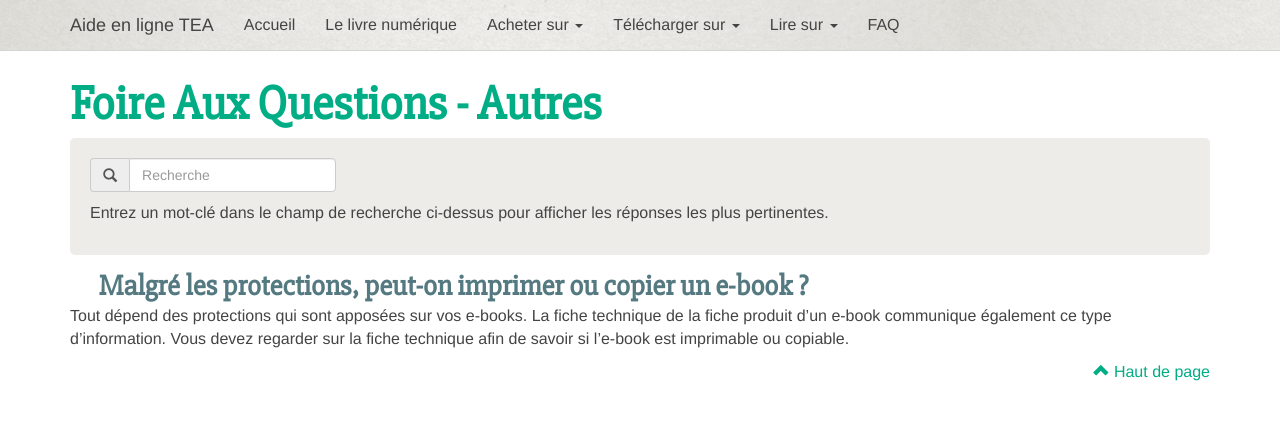
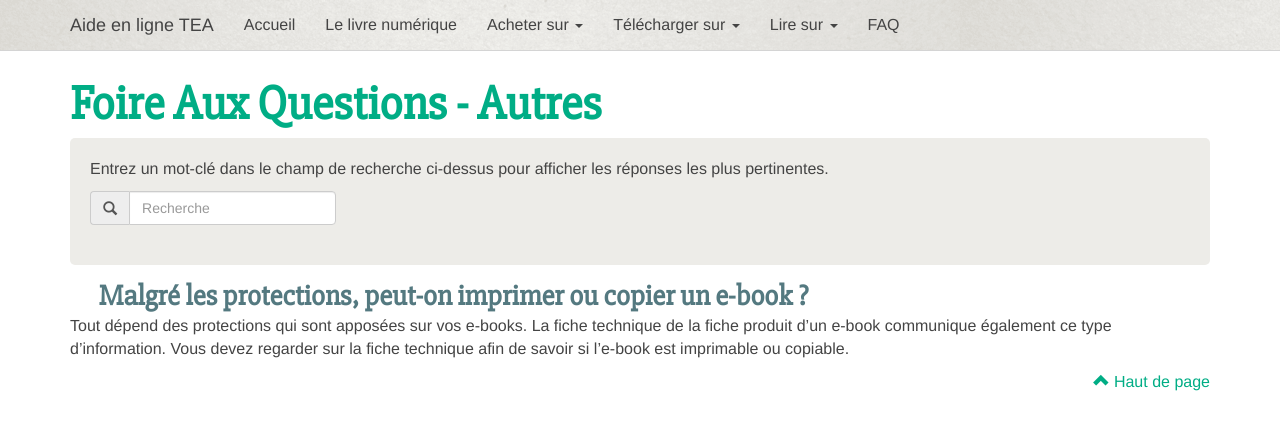
Before and after one commit to TEA-ebook/help-center, a Jekyll site: the page built from _pages/FAQ-autre.md, in a window 1280 px wide. Shown: the top 430 px of the page. Built offline with Jekyll 4.4.1, drawn with Linux system fonts in a browser that asks for light colours; nearby versions of some CDN libraries; Markdown is read by kramdown in place of the engine named in the settings.

Commit message:
Fix: instruction before search field

```diff
--- a/_includes/search_inpage.html
+++ b/_includes/search_inpage.html
@@ -7,7 +8,7 @@
     </form>
 
     <div id="results">
-        <p class="no-results">Entrez un mot-clé dans le champ de recherche ci-dessus pour afficher les réponses les plus pertinentes.</p>
+        <p class="no-results"></p>
     </div>
 
 </div>
```
Also changed, not shown: other parts of _includes/search_inpage.html (+1 -0 lines).
